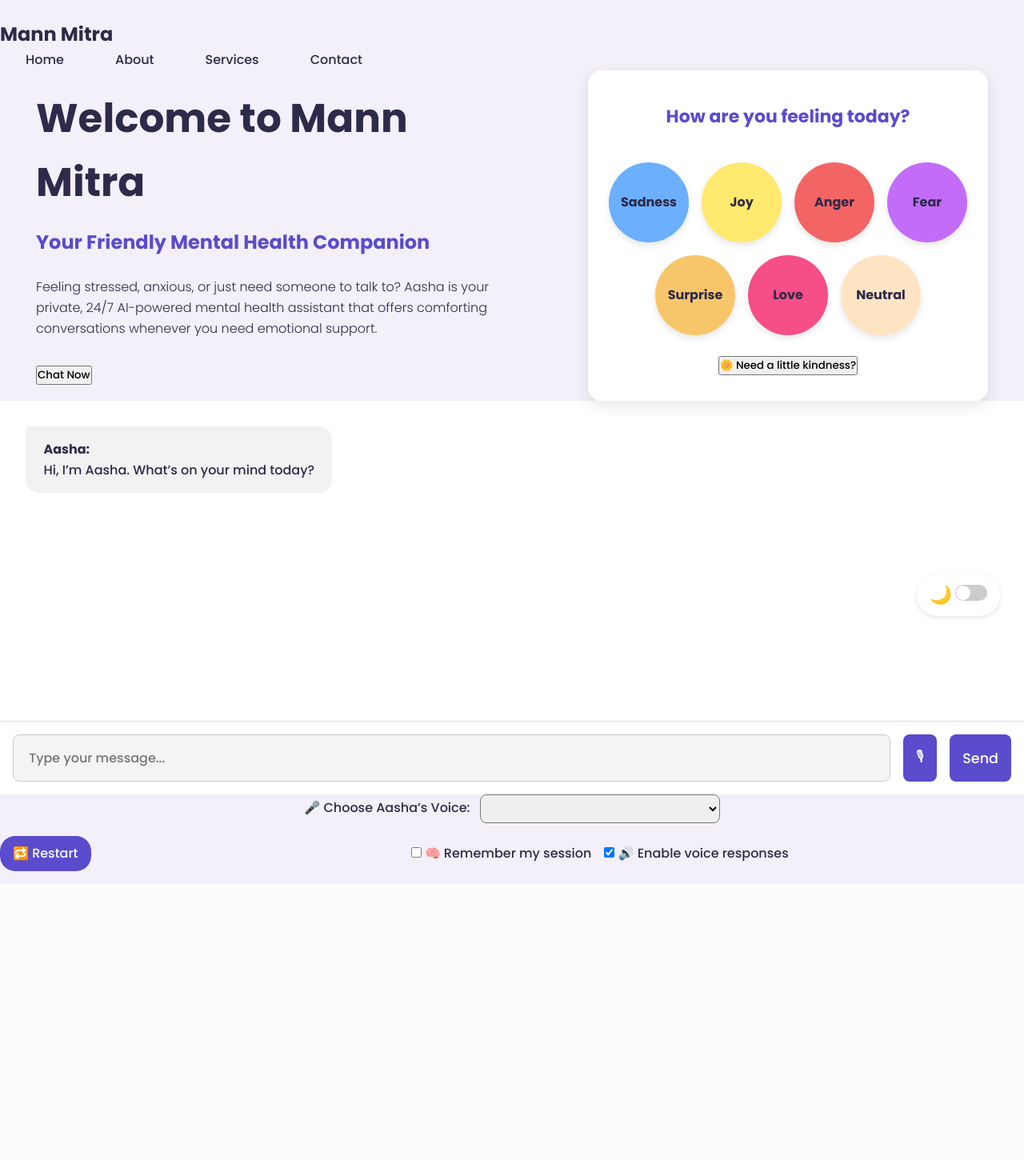
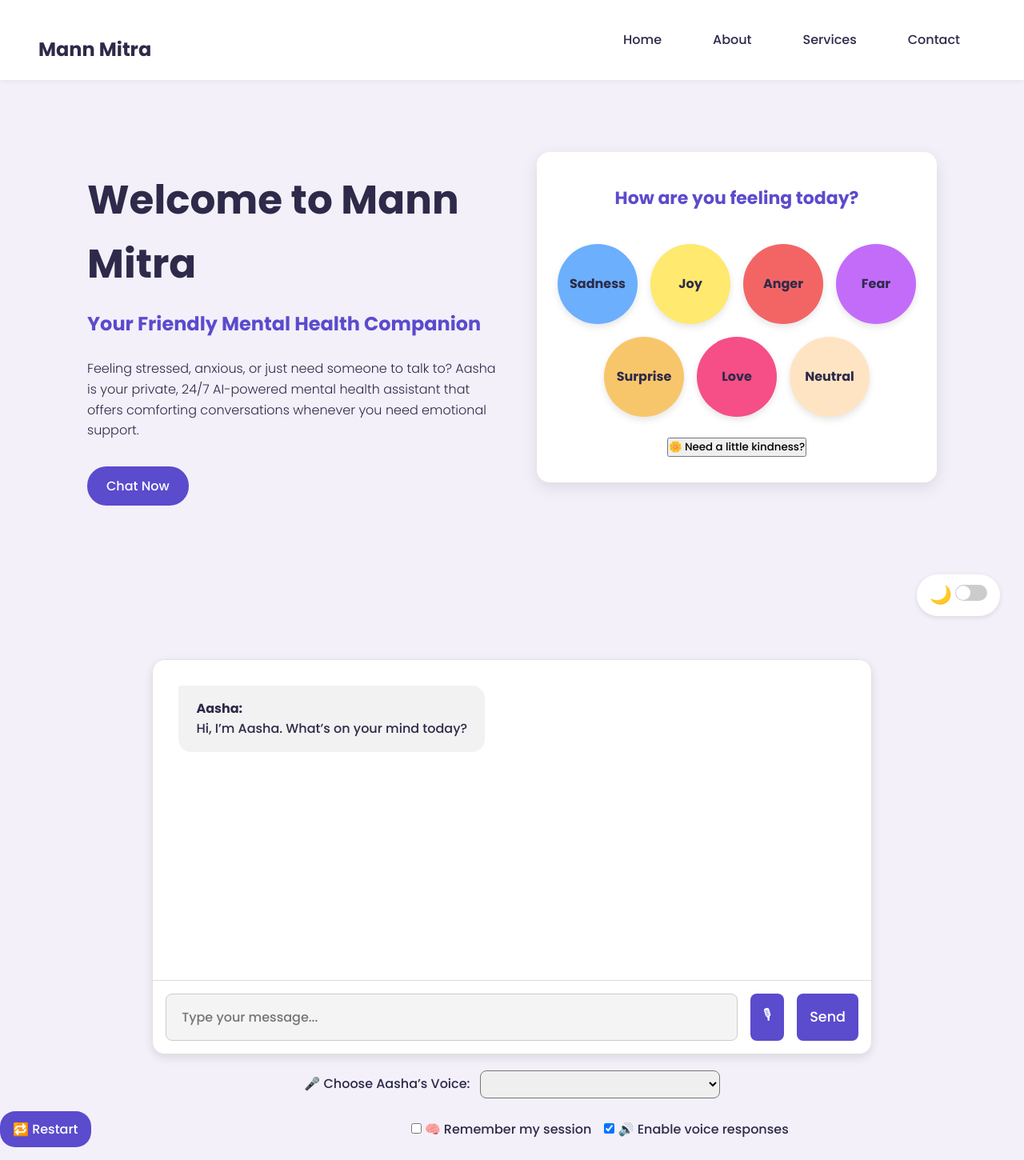
Before and after one commit to anoushka1405/MindMitra_grounding, a Flask app: page / in a window 1280 px wide. Shown: the whole page at 80% size. Before the commit the page ends 1089 px from the top, so only its background shows below. Run offline with Flask 3, Linux system fonts and the light colour scheme; data that the repository does not hold is empty; some libraries are stand-ins or nearby versions.

Commit message:
Update style.css

```diff
--- a/Static/style.css
+++ b/Static/style.css
@@ -23,7 +23,7 @@ body {
   padding-bottom: 1rem;
 }
 
-/Header & Navigation/
+/*Header & Navigation*/
 header {
   position: fixed;
   top: 0;
@@ -62,7 +62,7 @@ nav a:hover {
   color: var(--accent-hover);
 }
 
-/Hero Section/
+/*Hero Section*/
 .hero {
   display: flex;
   flex-direction: row;
@@ -136,7 +136,7 @@ nav a:hover {
   transform: scale(1.05);
 }
 
-/Buttons/
+/*Buttons*/
 .cta-btn,
 .chat-input button {
   background-color: var(--accent-color);
@@ -163,7 +163,7 @@ nav a:hover {
   color: #fff;
 }
 
-/Container Styles/
+/*Container Styles*/
 .container,
 .contact-container,
 pre {
@@ -195,7 +195,7 @@ pre:hover {
 .container section:nth-child(2) { animation-delay: 0.4s; }
 .container section:nth-child(3) { animation-delay: 0.6s; }
 
-/Contact Section/
+/*Contact Section*/
 .contact-title {
   font-size: 2rem;
   margin-bottom: 1.5rem;
@@ -217,7 +217,7 @@ pre:hover {
   text-decoration: underline;
 }
 
-/Chatbot/
+/*Chatbot*/
 /* Chatbot Container */
 .chat-container {
   width: 90%;
```
